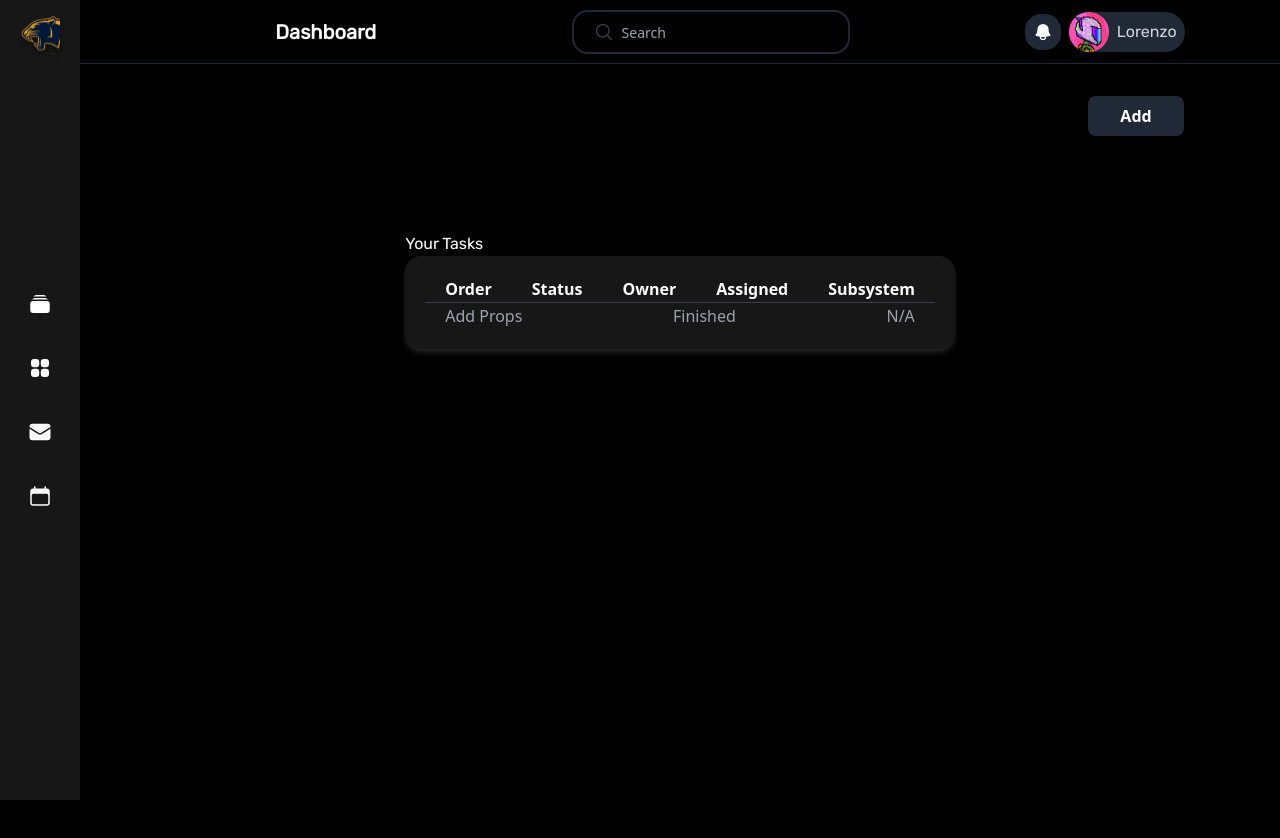
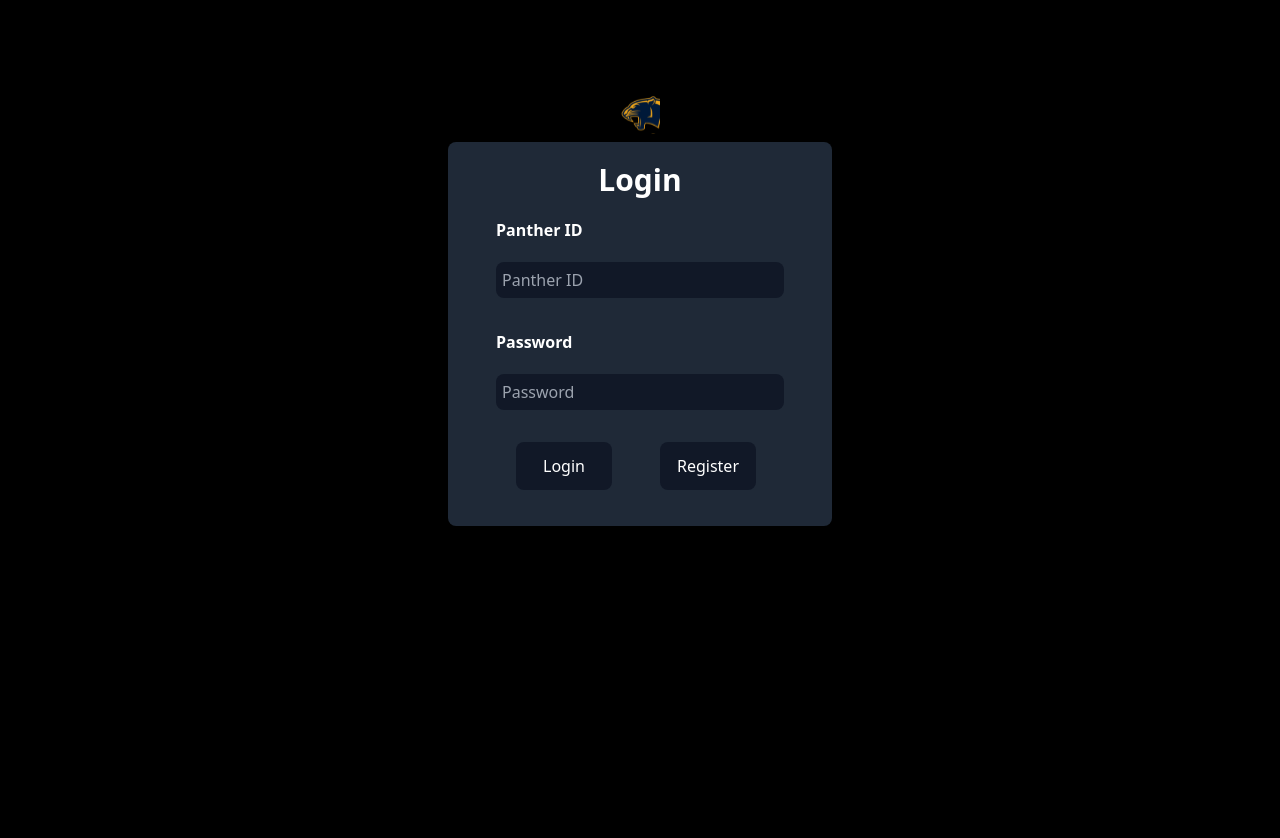
Before and after one commit to LoreMontero/moto-dash, a React (Create React App) app in the folder client/: page / in a window 1280 px wide. Shown: the top 838 px of the page. Built offline with nearby package versions, Linux system fonts and the light colour scheme.

Commit message:
Create Login Page

```diff
--- a/client/src/components/Layout.jsx
+++ b/client/src/components/Layout.jsx
@@ -1,4 +1,4 @@
-import React from 'react';
+import React, {useState} from 'react';
 import { Route, Routes } from 'react-router-dom';
 import Sidebar from '../scenes/global/Sidebar';
 import Dashboard from '../scenes/Dashboard';
@@ -6,10 +6,15 @@ import Workspace from '../scenes/Workspace';
 import Inbox from '../scenes/Inbox';
 import Events from '../scenes/Events';
 import Order from "../scenes/Order";
+import Login from "../scenes/Login"
 import "../styles/Layout.css";
 const Layout = () => {
+    const [login, setLogin] = useState(false);
+
     return (
         <div className="flex font-sans back">
+            {login !== false ?
+             <>
              <Sidebar />
                 <Routes>
                     <Route path="/" element={<Dashboard />}/>
@@ -17,7 +22,23 @@ const Layout = () => {
                     <Route path="/Inbox" element={<Inbox />}/>
                     <Route path="/Events" element={<Events />}/>
                     <Route path="/Order" element={<Order />}/>
+
                 </Routes>
+            </>
+             :
+            <>
+                <Routes>
+                    <Route path = "/" element = {<Login/>}/>
+                </Routes>
+            </>
+
+            }
+
+
+
+
+
+
         </div>
   );
 }
--- /dev/null
+++ b/client/src/scenes/Login.jsx
@@ -0,0 +1,43 @@
+import logo from "../logo.svg"
+const Login = () =>{
+    return(
+        <>
+            <div className = "flex flex-col bg-black h-screen w-screen ">
+                <div className = "flex flex-col items-center mx-auto py-24">
+                    <span className =""><img src={logo}/></span>
+                    <div className = "border-gray-900 bg-gray-800 h-96 w-96 rounded-lg">
+                        <div className = "flex flex-col items-center mt-5 ">
+                            <h3 className = "text-white text-3xl font-extrabold">Login</h3>
+                        </div>
+                        <div className = "flex items-start w-96 mx-12">
+                            <form className = "space-y-3 my-5">
+
+                                <div className="flex flex-col w-full">
+                                    <label className="text-white text-start font-semibold text-base">Panther ID</label>
+                                    <input type ="text" placeholder = "Panther ID"className = "text-white my-5 w-72 border-gray-900 p-1.5 rounded-lg bg-gray-900"></input>
+                                </div>
+                                <div className="flex flex-col">
+                                    <label className="text-white text-start font-semibold text-base">Password</label>
+                                    <input type ="password" placeholder = "Password" className = "text-white my-5 w-full border-gray-900 p-1.5 rounded-lg bg-gray-900"></input>
+                                </div>
+                                <div className="grid grid-cols-2">
+                                    <button className = "w-24 h-12 mx-5 bg-gray-900 rounded-lg text-white duration-300 ease-in hover:bg-white hover:text-black">Login</button>
+                                    <button className = "w-24 h-12 mx-5 bg-gray-900 rounded-lg text-white duration-300 ease-in hover:bg-white hover:text-black">Register</button>
+                                </div>
+
+
+
+                            </form>
+
+                        </div>
+                    </div>
+
+
+                </div>
+
+            </div>
+        </>
+    )
+
+}
+export default Login;
```
Lines whose indentation alone changed are shown as unchanged.
